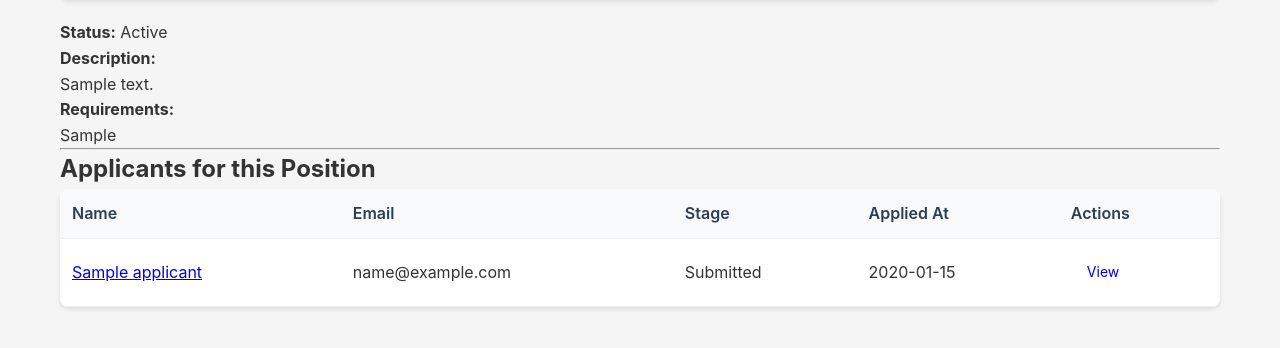
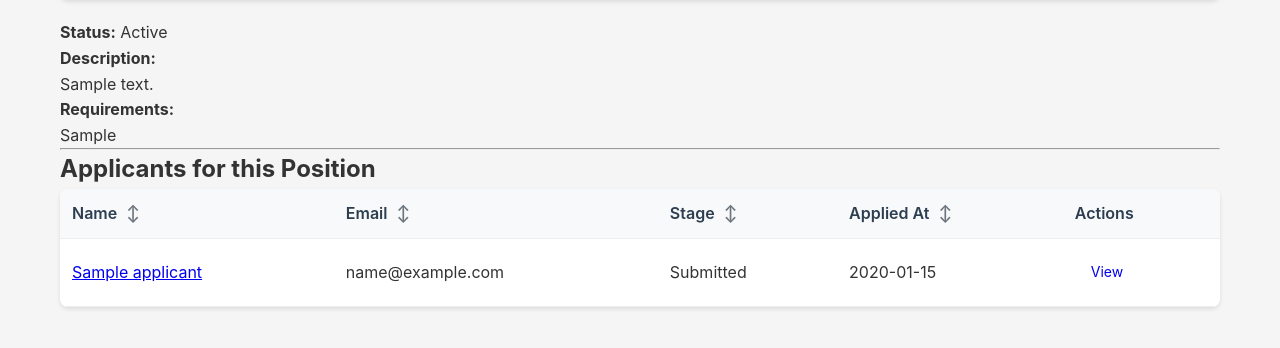
Before and after one commit to mehrsa-malekzadeh/hirehub, a Django app: page /ats/positions/1/ in a window 1280 px wide. Shown: the part 102-450 px from the top of the page. Run offline with Django 5.2, Linux system fonts and the light colour scheme; tables that the repository leaves empty hold one stand-in row (values such as "Sample post").

Commit message:
feat: Add job positions feature
This commit introduces the `JobPosition` model and related functionality to the ATS.

- **Models:**
  - Added `JobPosition` model with `title`, `description`, `requirements`, and `is_active` fields.
  - Added a `ForeignKey` from `Applicant` to `JobPosition`.

- **Admin:**
  - Registered `JobPosition` in the admin panel.
  - Added `job_position` to the `Applicant` admin list display and filters.

- **Forms:**
  - Created `JobPositionForm` for creating and editing job positions.
  - Added `job_position` to `ApplicantForm`.

- **Views:**
  - Added views for listing, creating, editing, and viewing job positions.
  - Updated the dashboard to allow filtering applicants by job position.

- **Templates:**
  - Created templates for all job position views.
  - Updated existing templates to display job position information.
  - Added a `base.html` template for the new pages.
  - Updated table styles to be consistent across the application.

- **URLs:**
  - Added URL patterns for all job position views and API endpoints.

- **API:**
  - Added `JobPositionSerializer`.
  - Updated `ApplicantSerializer` to include `job_position` details.
  - Added API views for `JobPosition`.

```diff
--- a/hirehub/templates/ats/job_position_detail.html
+++ b/hirehub/templates/ats/job_position_detail.html
@@ -23,10 +23,10 @@
         <table class="applicants-table">
             <thead>
                 <tr>
-                    <th>Name</th>
-                    <th>Email</th>
-                    <th>Stage</th>
-                    <th>Applied At</th>
+                    <th class="sortable">Name <span class="sort-arrow">↕</span></th>
+                    <th class="sortable">Email <span class="sort-arrow">↕</span></th>
+                    <th class="sortable">Stage <span class="sort-arrow">↕</span></th>
+                    <th class="sortable">Applied At <span class="sort-arrow">↕</span></th>
                     <th>Actions</th>
                 </tr>
             </thead>
--- a/hirehub/templates/ats/job_position_list.html
+++ b/hirehub/templates/ats/job_position_list.html
@@ -12,9 +12,9 @@
         <table class="applicants-table">
             <thead>
                 <tr>
-                    <th>Title</th>
-                    <th>Status</th>
-                    <th>Created At</th>
+                    <th class="sortable">Title <span class="sort-arrow">↕</span></th>
+                    <th class="sortable">Status <span class="sort-arrow">↕</span></th>
+                    <th class="sortable">Created At <span class="sort-arrow">↕</span></th>
                     <th>Actions</th>
                 </tr>
             </thead>
```
Also changed, not shown: 1 other file.
